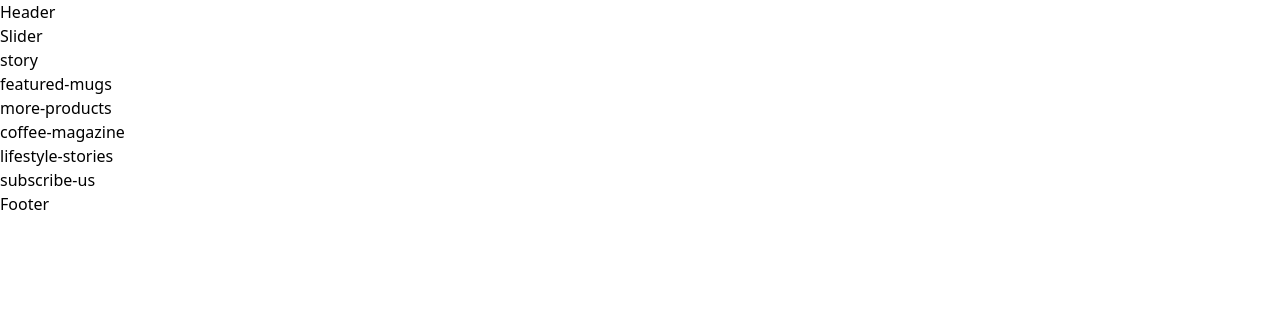
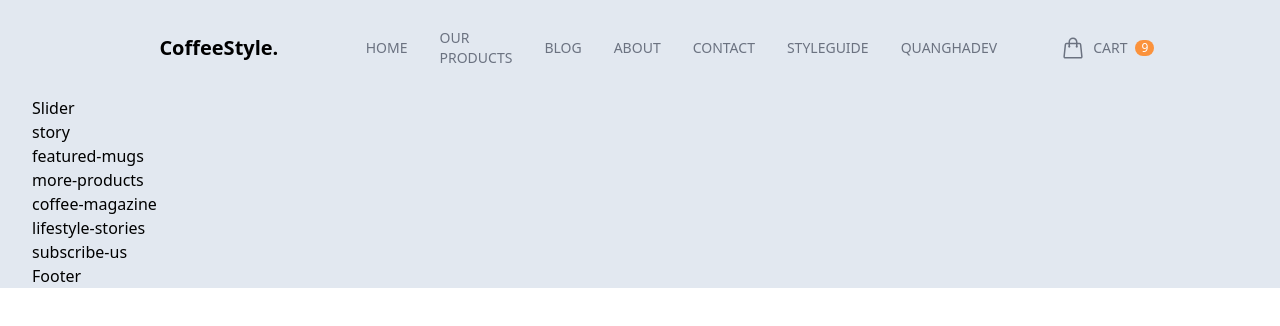
Before and after one commit to QuangHaDev2004/tailwind-coffee-style, a website: page public/index.html in a window 1280 px wide. Drawn offline with nearby package versions, Linux system fonts and the light colour scheme; files that its build step writes are made by us from their sources.

Commit message:
Add header

```diff
--- a/public/index.html
+++ b/public/index.html
@@ -5,14 +5,46 @@
     <meta charset="UTF-8">
     <meta name="viewport" content="width=device-width, initial-scale=1.0">
     <title>QuangHaDev CoffeeStyle</title>
-    <link href="./output.css" rel="stylesheet">
+    <link href="./output.css" rel="stylesheet" type="text/css">
 </head>
 
 <body>
     <div id="root">
-        <div class="content-wrapper">
-            <header>
-                Header
+        <div class="content-wrapper max-w-screen-2xl text-base mx-auto px-8 bg-slate-200">
+            <header class="py-6 mx-10">
+                <nav class="flex flex-row justify-between items-center">
+                    <div class="logo basis-2/6 text-center text-xl font-semibold cursor-pointer">
+                        CoffeeStyle.
+                    </div>
+                    <ul
+                        class="basis-3/6 flex items-center justify-end gap-8 uppercase text-sm text-gray-500 font-medium">
+                        <li class="ct-top-menu-item"><a class="" href="#">Home</a></li>
+                        <li class="ct-top-menu-item"><a class="" href="#">Our Products</a></li>
+                        <li class="ct-top-menu-item"><a class="" href="#">Blog</a></li>
+                        <li class="ct-top-menu-item"><a class="" href="#">About</a></li>
+                        <li class="ct-top-menu-item"><a class="" href="#">Contact</a></li>
+                        <li class="ct-top-menu-item"><a class="" href="#">StyleGuide</a></li>
+                        <li class="ct-top-menu-item"><a class="" href="#">QuangHaDev</a></li>
+                    </ul>
+
+                    <ul
+                        class="basis-1/6 flex justify-start items-center ml-16 uppercase text-sm font-medium text-gray-500">
+                        <li class="">
+                            <a href="#" class="flex items-center">
+                                <svg xmlns="http://www.w3.org/2000/svg" fill="none" viewBox="0 0 24 24"
+                                    stroke-width="1.5" stroke="currentColor" class="ct-icon">
+                                    <path stroke-linecap="round" stroke-linejoin="round" d="M15.75 10.5V6a3.75 3.75 0 1 0-7.5
+                                    0v4.5m11.356-1.993 1.263 12c.07.665-.45 1.243-1.119 1.243H4.25a1.125 1.125 0 0
+                                    1-1.12-1.243l1.264-12A1.125 1.125 0 0 1 5.513 7.5h12.974c.576 0 1.059.435 1.119
+                                    1.007ZM8.625 10.5a.375.375 0 1 1-.75 0 .375.375 0 0 1 .75 0Zm7.5 0a.375.375 0 1
+                                    1-.75 0 .375.375 0 0 1 .75 0Z" />
+                                </svg>
+                                <span class="mx-2">Cart</span>
+                                <span class="ct-badge-circle bg-orange-400 text-white">9</span>
+                            </a>
+                        </li>
+                    </ul>
+                </nav>
             </header>
             <main>
                 <div class="slider">
--- a/src/input.css
+++ b/src/input.css
@@ -1,3 +1,17 @@
 @tailwind base;
 @tailwind components;
 @tailwind utilities;
+
+/* ct = custom */
+.ct-top-menu-item {
+    @apply cursor-pointer py-1 hover:text-gray-800 relative after:absolute after:bottom-0 after:left-0 after:bg-light-coffee
+    after:h-0.5 after:w-0 hover:after:w-full after:transition-all after:ease-in-out after:duration-300;
+}
+
+.ct-icon {
+    @apply w-6 h-6 inline-block;
+}
+
+.ct-badge-circle {
+    @apply text-xs text-center rounded-full px-1.5;
+}
--- a/tailwind.config.js
+++ b/tailwind.config.js
@@ -2,7 +2,11 @@
 module.exports = {
   content: ["./public/**/*.{html,js}"],
   theme: {
-    extend: {},
+    extend: {
+      colors: {
+        'light-coffee': '#C89F94'
+      }
+    },
   },
   plugins: [],
 }
```
Also changed, not shown: public/output.css (deleted), 1 other file.
